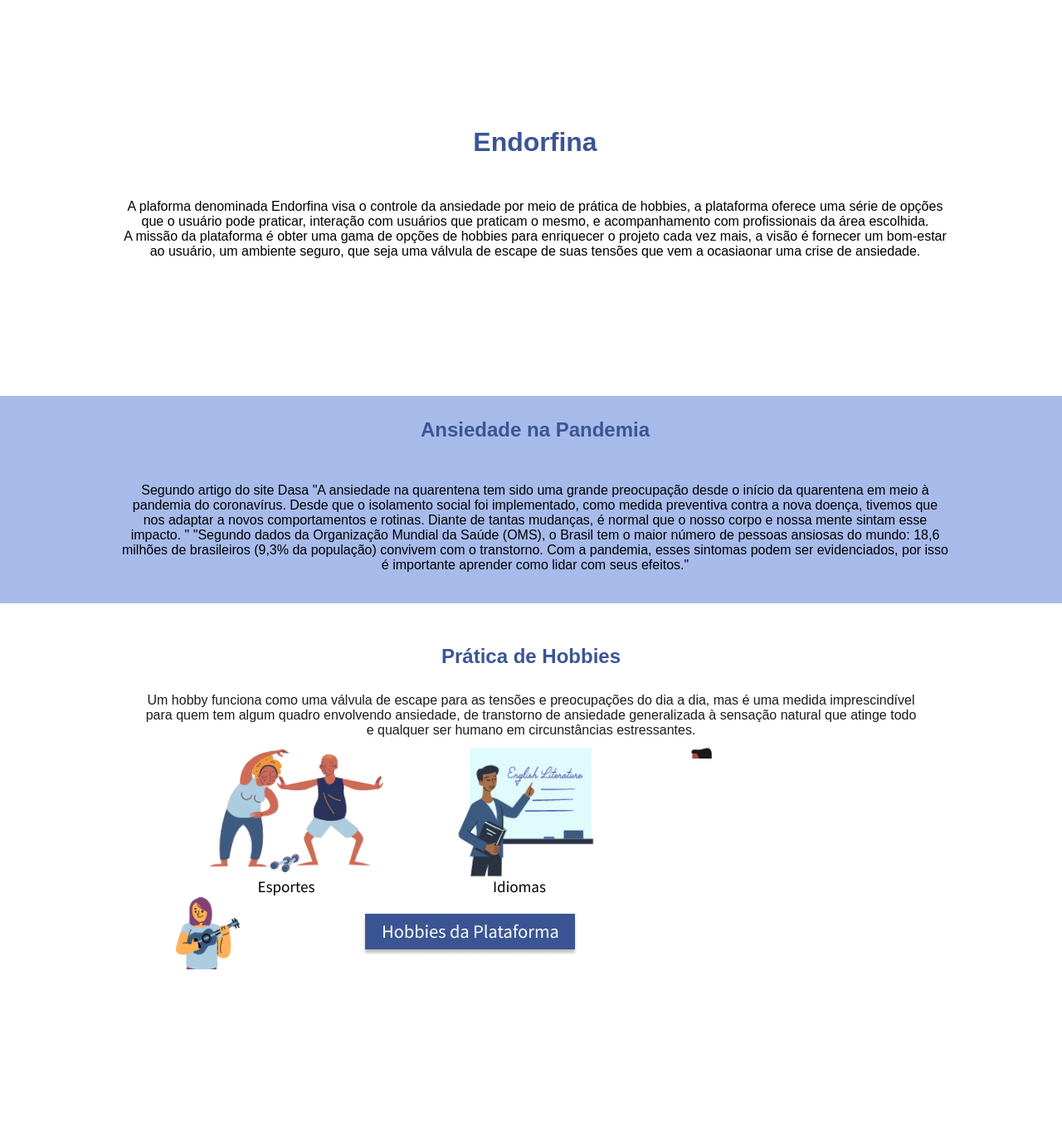
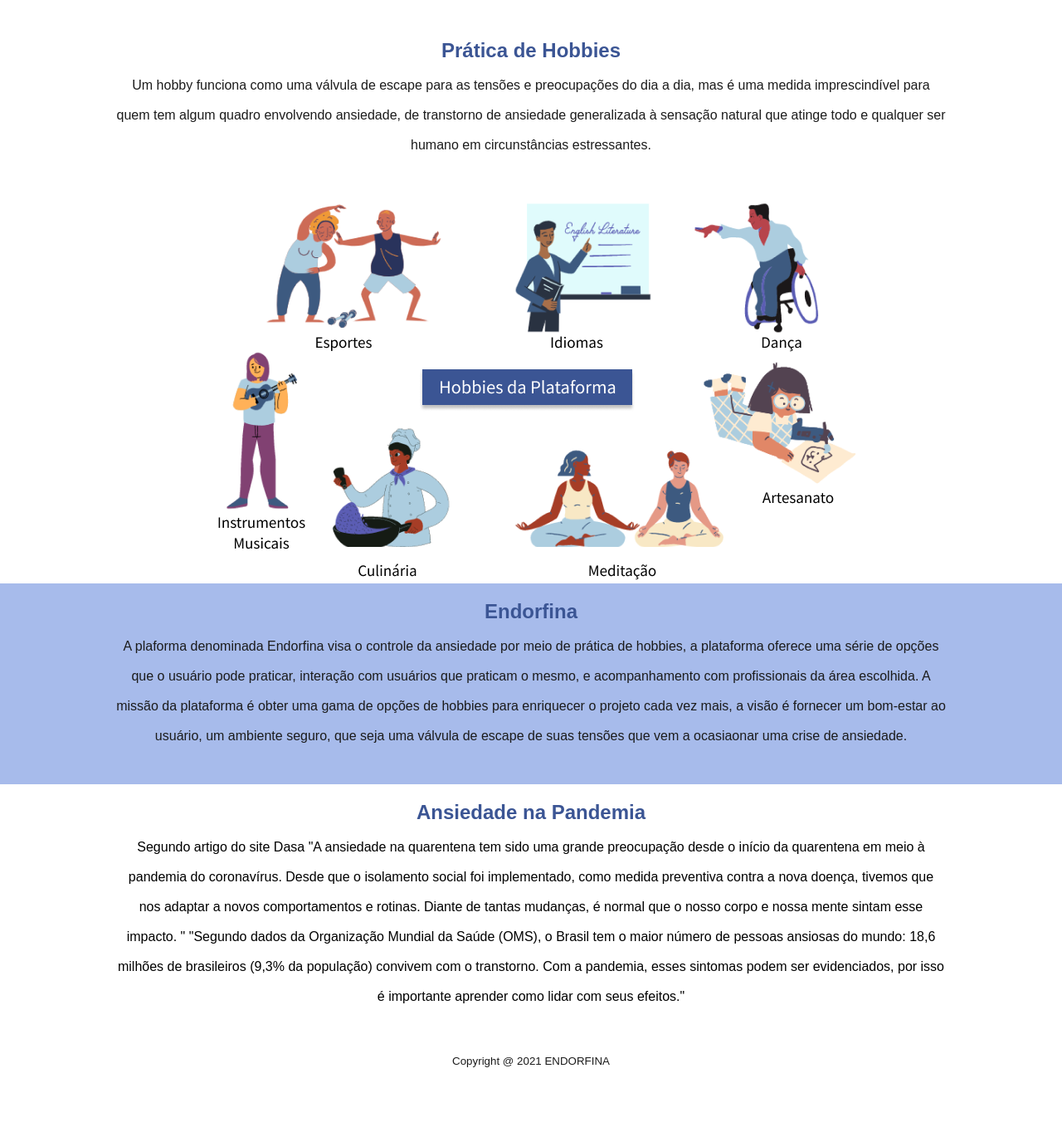
Before and after one commit to giovanafurlan/Endorfina, a plain HTML site: page index.html in a window 1280 px wide. Shown: the part 103-1461 px from the top of the page at 83% size. After the commit the page ends 1400 px from the top, so only its background shows below. Drawn offline with Linux system fonts and the light colour scheme.

Commit message:
index finalizado - html e css

```diff
--- a/css/index.css
+++ b/css/index.css
@@ -4,31 +4,37 @@
     box-sizing: border-box;
 }
 
-body{
+body {
     font-family: 'Montserrat', sans-serif;
     color: #1c1c1c;
 }
 
-h1,h2,h3{
+h1,
+h2,
+h3 {
     font-family: 'Montserrat', sans-serif;
     color: #000000;
+    margin-top: 20px;
 }
 
+
 /* Navegação */
+
 nav img {
     width: 65px;
     height: 100px;
     margin-left: 20px;
 }
 
-  nav{
+nav {
     display: flex;
     flex-direction: row;
     align-items: center;
     background-color: #3B5594;
+    margin-bottom: 30px;
 }
 
-  nav ul{
+nav ul {
     display: flex;
     flex-direction: row;
     align-items: center;
@@ -42,7 +48,7 @@ nav img {
     width: 100%;
 }
 
-  nav ul li a{
+nav ul li a {
     display: inline-block;
     padding: 10px 0;
     width: 100%;
@@ -50,96 +56,81 @@ nav img {
     color: #ffffff;
 }
 
-  nav ul li a:hover{
+nav ul li a:hover {
     color: #001e64;
 }
 
-/* Cabeçalho  */
 
-header{
+/* section  */
+
+section {
+    align-items: center;
+    text-align: center;
+    font-family: 'Montserrat', sans-serif;
+}
+
+section h1 {
+    color: #3B5594;
+    background-size: 500px;
+    border-radius: 10px;
+    margin-bottom: 10px;
+}
+
+section p {
+    max-width: 1000px;
+    margin-bottom: 40px;
+    line-height: 4.5vh;
+}
+
+.sobre {
+    display: flex;
+    flex-direction: column;
+    color: black;
+}
+
+.topo .sobre .serviços {
     display: flex;
     flex-direction: column;
     align-items: center;
-    background-color: white;
-    color:  black;
-    text-align: center;
-    padding: 10px 10px 20px 20px;
-    font-family: 'Montserrat', sans-serif;
 }
 
-header h1{
-    margin-bottom: 50px;
-    color: #3B5594;
-    background-size: 500px;
-    border-radius: 10px;
-}
-
-header p{
-    max-width: 1000px;
-}
-
-#sobre{
-    display: flex;
-    flex-direction: column;
-    align-items: center;
-    text-align: center;
-    padding: 10px 10px 20px 20px;
-    background-color: #A7BBEB;
-    color: black;
-}
-
-#sobre h2{
-    color: #3B5594;
-    margin-bottom: 50px;
-}
-
-#sobre p{
-    max-width: 1000px;
-}
-
-#serviços {
-    display: flex;
-    flex-direction: column;
-    align-items: center;
-    padding: 30px;
-    background-color: white;
-}
-
-#objetivos{
-    text-align: center;
-    color: #3B5594;
-    margin-top: 50px;
-}
-
-#serviços{
+.serviços {
     display: flex;
     flex-direction: column;
     align-items: center;
     text-align: center;
 }
 
+.topo {
+    display: flex;
+    flex-direction: column;
+    background-color: #A7BBEB;
+}
+
+footer {
+    text-align: center;
+    margin: 10px;
+}
+
+
 /* fotos */
 
-
-@media screen and (min-width: 768px){
+@media screen and (min-width: 768px) {
     /* nav */
     nav {
         flex-direction: row;
         justify-content: space-around;
     }
-
     nav ul {
         flex-direction: row;
         width: 70%;
     }
-
     /* Cabeçalho */
-    header{
+    header {
         height: 600px;
         height: 60vh;
         justify-content: center;
     }
-
     /* Sobre */
     #sobre {
         height: 250px;
@@ -147,44 +138,36 @@ header p{
         justify-content: center;
         min-height: 250px;
     }
-
     /* Serviços */
-    #serviços{
+    #serviços {
         flex-direction: row;
         flex-wrap: wrap;
         align-items: flex-start;
         max-width: 1000px;
         margin: 0 auto;
     }
-
-    #serviços h2{
+    #serviços h2 {
         text-align: center;
         width: 100px;
     }
-
-    #serviços div{
+    #serviços div {
         flex-grow: 1;
         flex-basis: 150px;
         padding: 0 10px;
     }
-
     /* fotos */
     #fotos {
         flex-direction: row;
         flex-wrap: wrap;
     }
-
-    #fotos h2{
+    #fotos h2 {
         width: 100%;
         text-align: center;
     }
-
-    #fotos img{
+    #fotos img {
         width: 33.3333333%;
     }
-
     /* contato */
-
     #contato {
         flex-direction: row;
         flex-wrap: wrap;
@@ -192,8 +175,8 @@ header p{
         max-width: 500px;
         margin: 0 auto;
     }
-
-    #contato h2, #contato p{
+    #contato h2,
+    #contato p {
         width: 100%;
     }
 }
--- a/index.html
+++ b/index.html
@@ -19,27 +19,53 @@
             <li><a href="cadastro.html">CADASTRO</a></li>
         </ul>
     </nav>
-    <header id="topo">
-        <h1>Endorfina</h1>
-        <p>A plaforma denominada Endorfina visa o controle da ansiedade por meio de prática de hobbies, a plataforma oferece uma série de opções que o usuário pode praticar, interação com usuários que praticam o mesmo, e acompanhamento com profissionais da área escolhida.
-        </p>
-        <p>A missão da plataforma é obter uma gama de opções de hobbies para enriquecer o projeto cada vez mais, a visão é fornecer um bom-estar ao usuário, um ambiente seguro, que seja uma válvula de escape de suas tensões que vem a ocasiaonar uma crise de ansiedade.
-        </p>
-    </header>
 
-    <section id="sobre">
-        <h2>Ansiedade na Pandemia</h2>
-        <p> Segundo artigo do site Dasa "A ansiedade na quarentena tem sido uma grande preocupação desde o início da quarentena em meio à pandemia do coronavírus. Desde que o isolamento social foi implementado, como medida preventiva contra a nova doença, tivemos que nos adaptar a novos comportamentos e rotinas. Diante de tantas mudanças, é normal que o nosso corpo e nossa mente sintam esse impacto. "
-            "Segundo dados da Organização Mundial da Saúde (OMS), o Brasil tem o maior número de pessoas ansiosas do mundo: 18,6 milhões de brasileiros (9,3% da população) convivem com o transtorno. Com a pandemia, esses sintomas podem ser evidenciados, por isso é importante aprender como lidar com seus efeitos."
-        </p>
+    <section class="serviços">
+        <div>
+            <h1 id="objetivos">Prática de Hobbies</h1>
+        </div>
+
+        <div>
+            <p> Um hobby funciona como uma válvula de escape para as tensões e preocupações do dia a dia, mas é uma medida imprescindível para quem tem algum quadro envolvendo ansiedade, de transtorno de ansiedade generalizada à sensação natural que atinge
+                todo e qualquer ser humano em circunstâncias estressantes.
+            </p>
+            <img src="./img/hobbies.png" alt="" id="fotos">
+        </div>
+
+    </section>
+    <section class="topo">
+        <div>
+            <h1>Endorfina</h1>
+        </div>
+        <div>
+            <p>A plaforma denominada Endorfina visa o controle da ansiedade por meio de prática de hobbies, a plataforma oferece uma série de opções que o usuário pode praticar, interação com usuários que praticam o mesmo, e acompanhamento com profissionais
+                da área escolhida. A missão da plataforma é obter uma gama de opções de hobbies para enriquecer o projeto cada vez mais, a visão é fornecer um bom-estar ao usuário, um ambiente seguro, que seja uma válvula de escape de suas tensões que
+                vem a ocasiaonar uma crise de ansiedade.
+
+            </p>
+
+        </div>
+
     </section>
 
-    <h2 id="objetivos">Prática de Hobbies</h2>
-    <section id="serviços">
-        <p> Um hobby funciona como uma válvula de escape para as tensões e preocupações do dia a dia, mas é uma medida imprescindível para quem tem algum quadro envolvendo ansiedade, de transtorno de ansiedade generalizada à sensação natural que atinge todo e qualquer ser humano em circunstâncias estressantes.
-        </p>
-        <img src="./img/hobbies.png" alt="" id="fotos">
+
+    <section class="sobre">
+        <div>
+            <h1>Ansiedade na Pandemia</h1>
+        </div>
+        <div>
+            <p> Segundo artigo do site Dasa "A ansiedade na quarentena tem sido uma grande preocupação desde o início da quarentena em meio à pandemia do coronavírus. Desde que o isolamento social foi implementado, como medida preventiva contra a nova doença,
+                tivemos que nos adaptar a novos comportamentos e rotinas. Diante de tantas mudanças, é normal que o nosso corpo e nossa mente sintam esse impacto. " "Segundo dados da Organização Mundial da Saúde (OMS), o Brasil tem o maior número de pessoas
+                ansiosas do mundo: 18,6 milhões de brasileiros (9,3% da população) convivem com o transtorno. Com a pandemia, esses sintomas podem ser evidenciados, por isso é importante aprender como lidar com seus efeitos."
+            </p>
+        </div>
+
     </section>
 
+    <footer><small>Copyright @ 2021 ENDORFINA</small> </footer>
+
+
+
 </body>
+
 </html>
```
Lines whose indentation alone changed are shown as unchanged.
